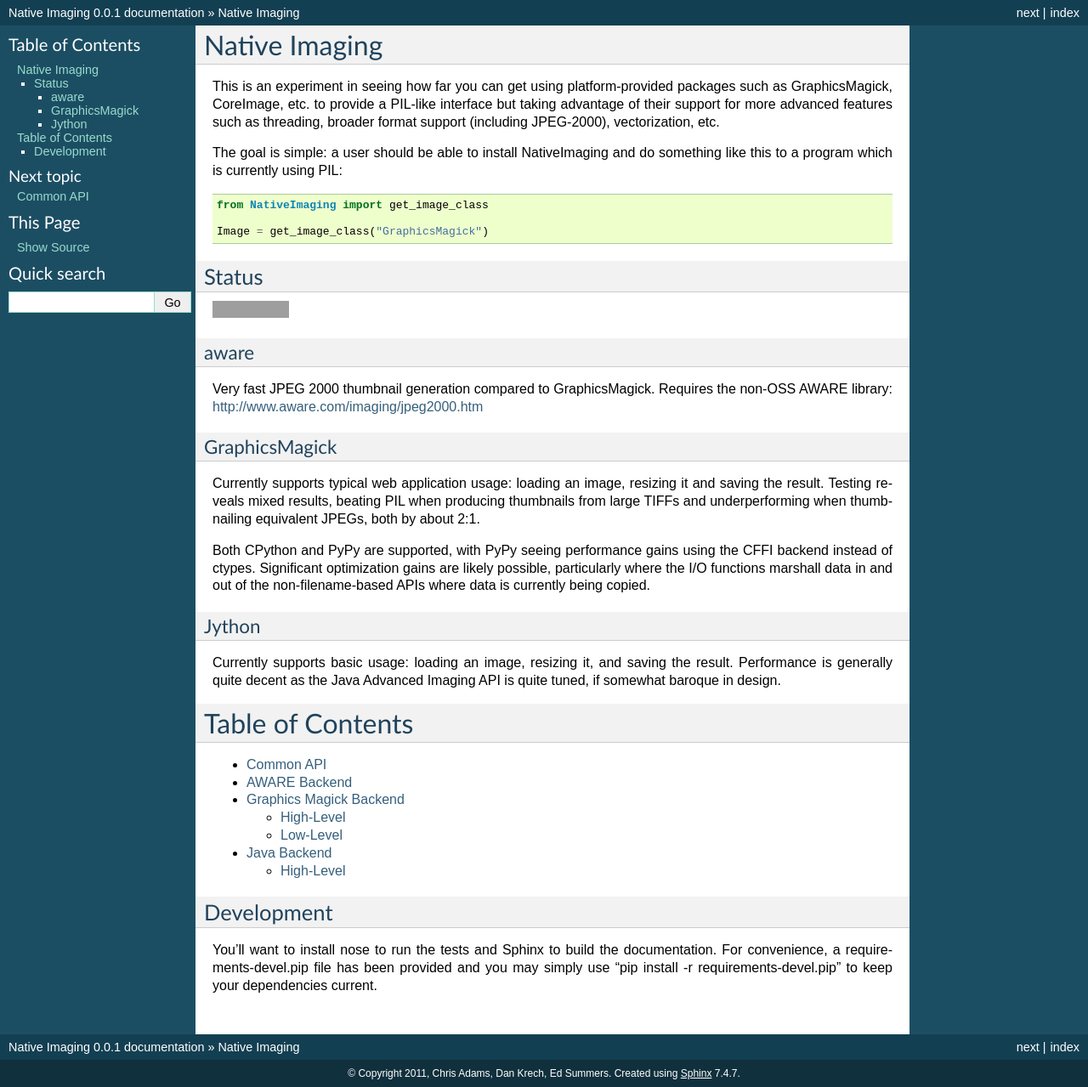
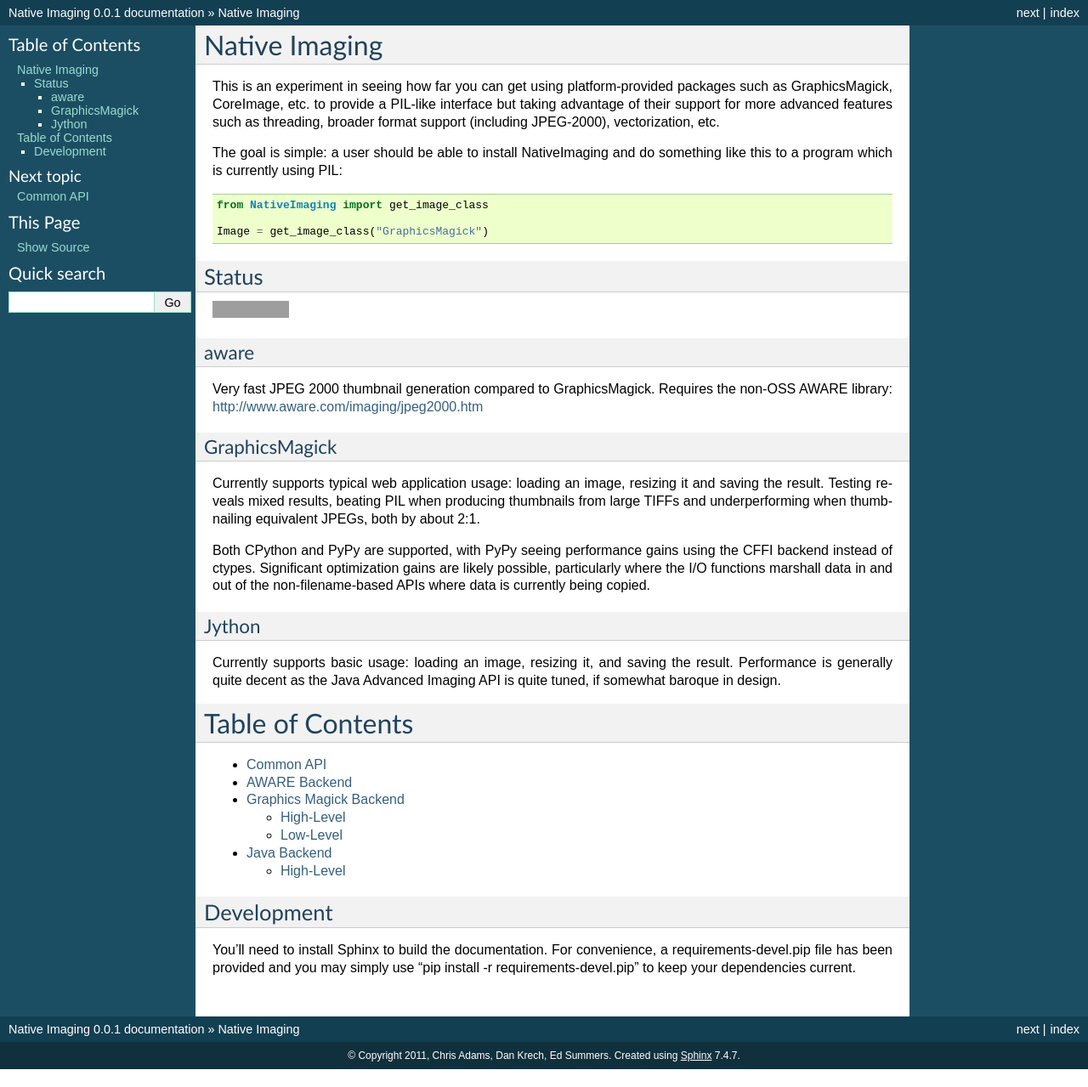
Before and after one commit to acdha/NativeImaging, a Sphinx documentation site: the page built from doc/index.rst, in a window 1280 px wide. Shown: the whole page at 85% size. Built offline with Sphinx 7.4.7, drawn with Linux system fonts in a browser that asks for light colours; after the commit the page ends 1258 px from its top, so only the background shows below that; grey boxes are pictures that could not be loaded.

Commit message:
Use stdlib unittest discovery
This removes an extra dependency which is less useful now that unittest2
is available everywhere we support

```diff
--- a/doc/index.rst
+++ b/doc/index.rst
@@ -13,7 +13,6 @@
 Development
 -----------
 
-You'll want to install nose to run the tests and Sphinx to build the
-documentation. For convenience, a requirements-devel.pip file has been provided
-and you may simply use "pip install -r requirements-devel.pip" to keep your
-dependencies current.
+You'll need to install Sphinx to build the documentation. For convenience, a
+requirements-devel.pip file has been provided and you may simply use "pip
+install -r requirements-devel.pip" to keep your dependencies current.
```
Also changed, not shown: 2 other files.
